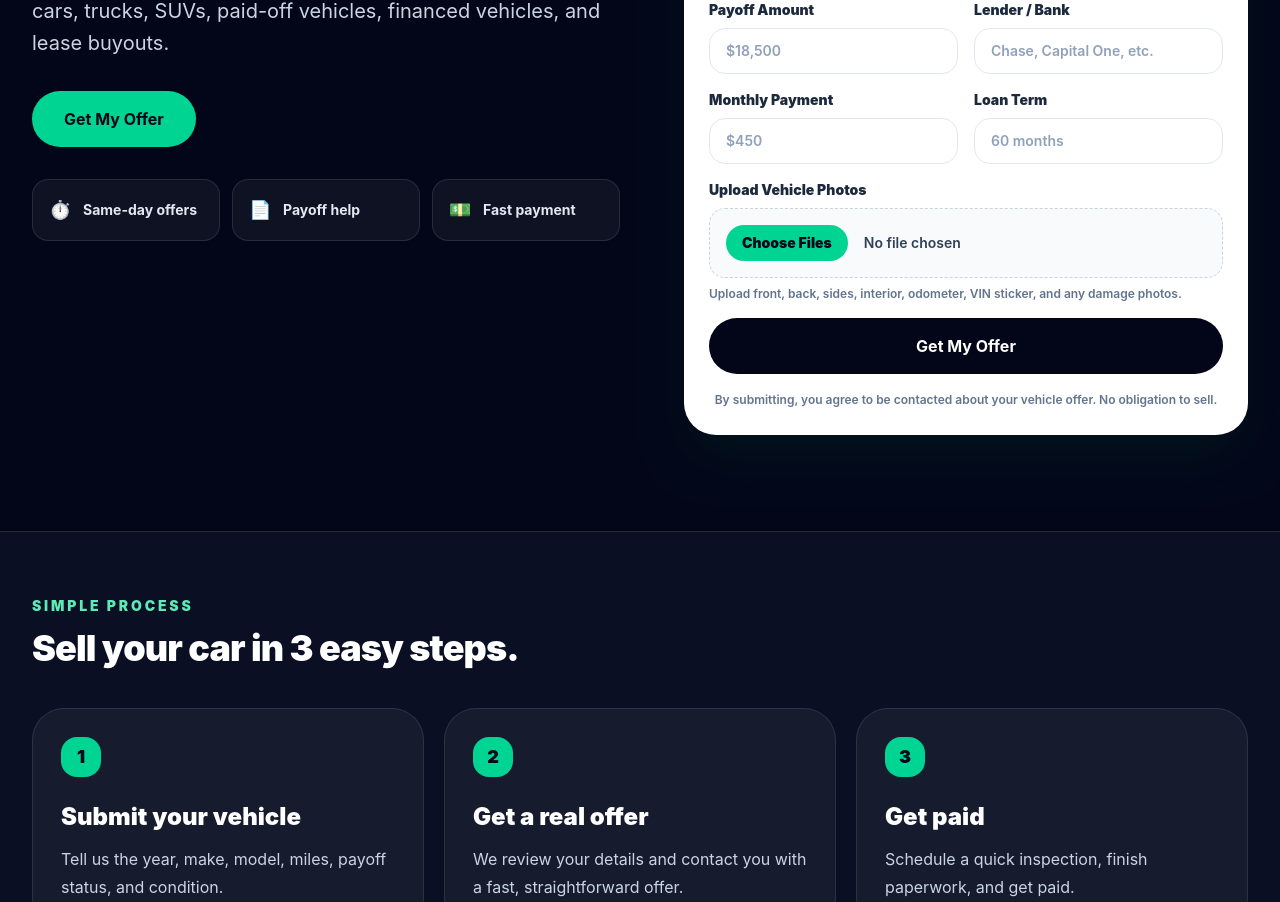
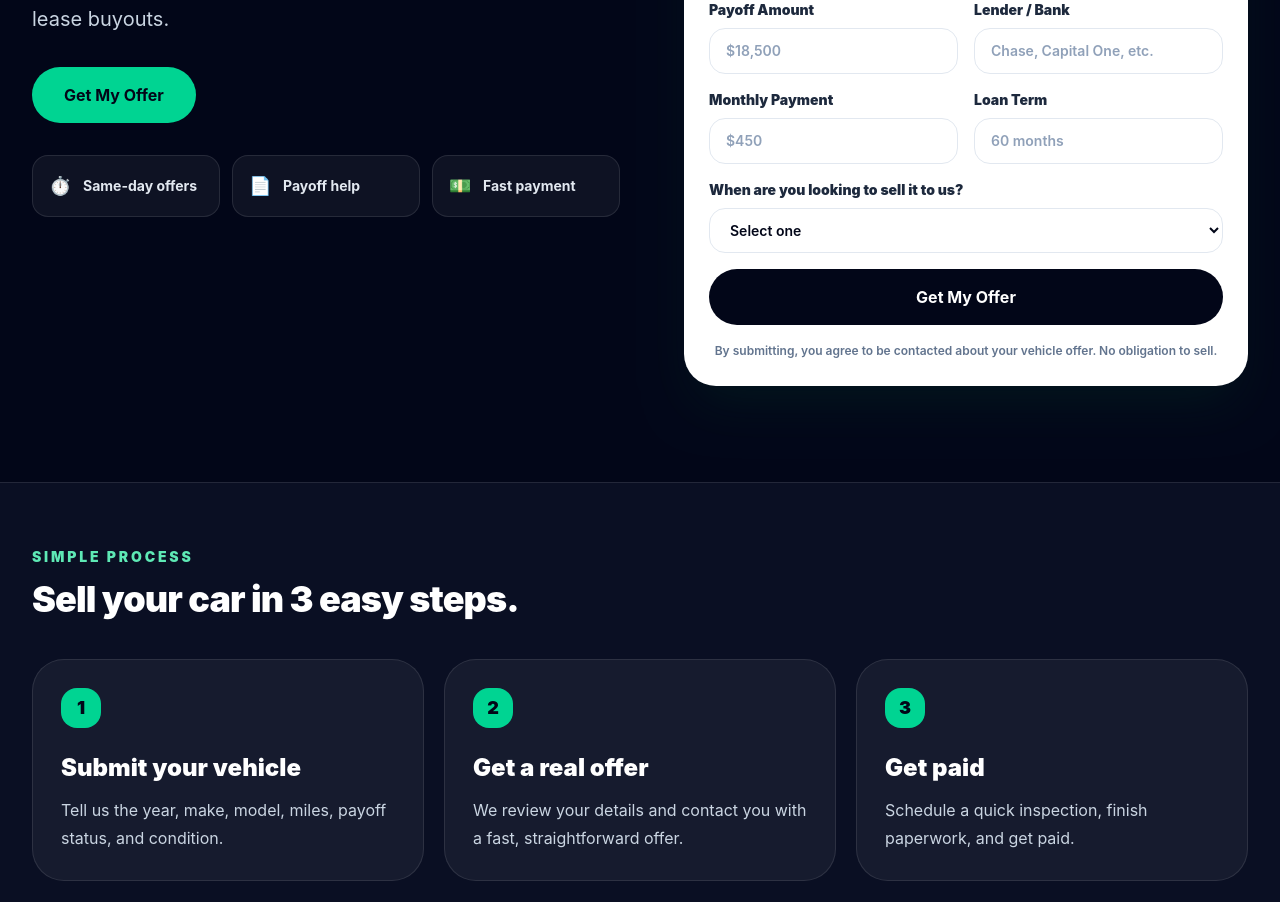
Before and after one commit to Pborja1/instant-car-offer-fl, a React (Vite) app: page / in a window 1280 px wide. Shown: the part 702-1604 px from the top of the page. Built offline with nearby package versions, Linux system fonts and the light colour scheme.

Commit message:
Update App.jsx

```diff
--- a/src/App.jsx
+++ b/src/App.jsx
@@ -311,7 +311,7 @@ function LeadForm({ onSubmit, submitted, compact = false }) {
   const labelClass = "mb-2 block text-sm font-black text-slate-800";
 
   return (
-    <form onSubmit={onSubmit} encType="multipart/form-data" className={compact ? "space-y-4 p-6" : "space-y-5 p-6 sm:p-8"}>
+    <form onSubmit={onSubmit} className={compact ? "space-y-4 p-6" : "space-y-5 p-6 sm:p-8"}>
       {submitted && (
         <div className="rounded-2xl border border-emerald-200 bg-emerald-50 p-4 text-sm font-bold text-emerald-800">
           Thank you. Your vehicle information has been submitted successfully. We will contact you shortly.
@@ -383,17 +383,14 @@ function LeadForm({ onSubmit, submitted, compact = false }) {
       </div>
 
       <div>
-        <label className={labelClass}>Upload Vehicle Photos</label>
-        <input
-          name="vehicle_photos"
-          type="file"
-          accept="image/*"
-          multiple
-          className="w-full rounded-2xl border border-dashed border-slate-300 bg-slate-50 px-4 py-4 text-sm font-semibold text-slate-700 file:mr-4 file:rounded-full file:border-0 file:bg-emerald-400 file:px-4 file:py-2 file:font-black file:text-slate-950 hover:file:bg-emerald-300"
-        />
-        <p className="mt-2 text-xs font-semibold text-slate-500">
-          Upload front, back, sides, interior, odometer, VIN sticker, and any damage photos.
-        </p>
+        <label className={labelClass}>When are you looking to sell it to us?</label>
+        <select name="sell_timeline" className={inputClass} defaultValue="">
+          <option value="" disabled>Select one</option>
+          <option value="Today">Today</option>
+          <option value="Within 7 days">Within 7 days</option>
+          <option value="Within 30 days">Within 30 days</option>
+          <option value="Just checking value for now">Just checking value for now</option>
+        </select>
       </div>
 
       {!compact && (
```
